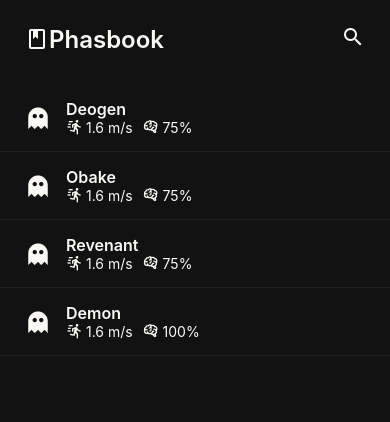
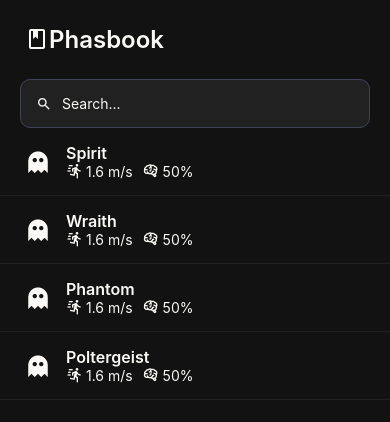
Before and after one commit to redoral/phasbook, a React Native app: screen / in a window 390 px wide. Shown: the top 422 px of the page. Built offline with nearby package versions, Linux system fonts and the light colour scheme.

Commit message:
Design changes to main screen

```diff
--- a/App.tsx
+++ b/App.tsx
@@ -1,4 +1,4 @@
-import { View, StatusBar, Text } from 'react-native';
+import { View, StatusBar, Text, TextInput } from 'react-native';
 import { GhostList } from './components/ghost-list';
 import Icon from 'react-native-vector-icons/MaterialCommunityIcons';
 import styles from './styles';
@@ -17,7 +17,14 @@ const App: React.FC = () => {
           <Icon name='book-outline' size={24} />
           Phasbook
         </Text>
-        <Icon name='magnify' size={24} style={styles.headingIcon} />
+      </View>
+      <View style={styles.searchView}>
+        <Icon name='magnify' size={16} style={styles.headingIcon} />
+        <TextInput
+          style={styles.searchInput}
+          placeholder='Search...'
+          placeholderTextColor={colors.white}
+        />
       </View>
       <GhostList />
     </View>
--- a/components/ghost-list/GhostList.tsx
+++ b/components/ghost-list/GhostList.tsx
@@ -1,6 +1,5 @@
 import { useCallback } from 'react';
 import { FlatList } from 'react-native';
-import styles from '../../styles';
 import { GhostRenderItemI } from '../../types';
 import { GhostListItem } from '../ghost-list-item';
 import ghostsData from '../../resources/ghosts.json';
@@ -14,7 +13,7 @@ export const GhostList: React.FC = () => {
     return <GhostListItem ghost={data} />;
   }, []);
 
-  return <FlatList renderItem={renderItem} data={ghostsData} style={styles.ghostList} />;
+  return <FlatList renderItem={renderItem} data={ghostsData} />;
 };
 
 export default GhostList;
--- a/resources/ghosts.json
+++ b/resources/ghosts.json
@@ -1,77 +1,77 @@
 [
   {
-    "name": "Deogen",
+    "name": "Spirit",
     "speed": 1.6,
-    "huntSanity": 75,
+    "huntSanity": 50,
     "evidence": [
       {
-        "id": 0,
-        "name": "Freezing Temps"
+        "id": 1,
+        "name": "EMF Level 5"
       },
       {
+        "id": 6,
+        "name": "Spirit Box"
+      },
+      {
+        "id": 5,
+        "name": "Ghost Writing"
+      }
+    ]
+  },
+  {
+    "name": "Wraith",
+    "speed": 1.6,
+    "huntSanity": 50,
+    "evidence": [
+      {
         "id": 1,
+        "name": "EMF Level 5"
+      },
+      {
+        "id": 6,
+        "name": "Spirit Box"
+      },
+      {
+        "id": 0,
+        "name": "D.O.T.S. Projector"
+      }
+    ]
+  },
+  {
+    "name": "Phantom",
+    "speed": 1.6,
+    "huntSanity": 50,
+    "evidence": [
+      {
+        "id": 6,
         "name": "Spirit Box"
       },
       {
         "id": 2,
-        "name": "Ghost Orb"
+        "name": "Fingerprints"
+      },
+      {
+        "id": 0,
+        "name": "D.O.T.S. Projector"
       }
     ]
   },
   {
-    "name": "Obake",
+    "name": "Poltergeist",
     "speed": 1.6,
-    "huntSanity": 75,
+    "huntSanity": 50,
     "evidence": [
       {
-        "id": 0,
-        "name": "Freezing Temps"
-      },
-      {
-        "id": 1,
+        "id": 6,
         "name": "Spirit Box"
       },
       {
         "id": 2,
-        "name": "Ghost Orb"
-      }
-    ]
-  },
-  {
-    "name": "Revenant",
-    "speed": 1.6,
-    "huntSanity": 75,
-    "evidence": [
-      {
-        "id": 0,
-        "name": "Freezing Temps"
+        "name": "Fingerprints"
       },
       {
-        "id": 1,
-        "name": "Spirit Box"
-      },
-      {
-        "id": 2,
-        "name": "Ghost Orb"
-      }
-    ]
-  },
-  {
-    "name": "Demon",
-    "speed": 1.6,
-    "huntSanity": 100,
-    "evidence": [
-      {
-        "id": 0,
-        "name": "Freezing Temps"
-      },
-      {
-        "id": 1,
-        "name": "Spirit Box"
-      },
-      {
-        "id": 2,
-        "name": "Ghost Orb"
+        "id": 5,
+        "name": "Ghost Writing"
       }
     ]
   }
--- a/styles/index.ts
+++ b/styles/index.ts
@@ -1,4 +1,4 @@
-import { StyleSheet, StatusBar } from 'react-native';
+import { StyleSheet } from 'react-native';
 import colors from './colors';
 
 const styles = StyleSheet.create({
@@ -12,24 +12,30 @@ const styles = StyleSheet.create({
     justifyContent: 'space-between',
     padding: 25
   },
-  headingIcon: {
-    color: colors.white
-  },
   headingText: {
     color: colors.white,
     fontWeight: '600',
     fontSize: 24
   },
-  filterBar: {
-    backgroundColor: colors.white,
-    paddingVertical: 10,
-    paddingHorizontal: 30,
-    margin: 15,
-    borderRadius: 25,
-    minHeight: 50
+  searchView: {
+    marginHorizontal: 20,
+    borderRadius: 10,
+    flexDirection: 'row',
+    alignItems: 'center',
+    paddingHorizontal: 15,
+    paddingVertical: 15,
+    borderWidth: 1,
+    borderColor: '#404258',
+    backgroundColor: colors.secondary
   },
-  ghostList: {
-    paddingTop: 5
+  headingIcon: {
+    color: colors.white,
+    marginRight: 10
+  },
+  searchInput: {
+    flex: 1,
+    background: 'none',
+    color: colors.white
   },
   ghostListItem: {
     flexDirection: 'row',
```
